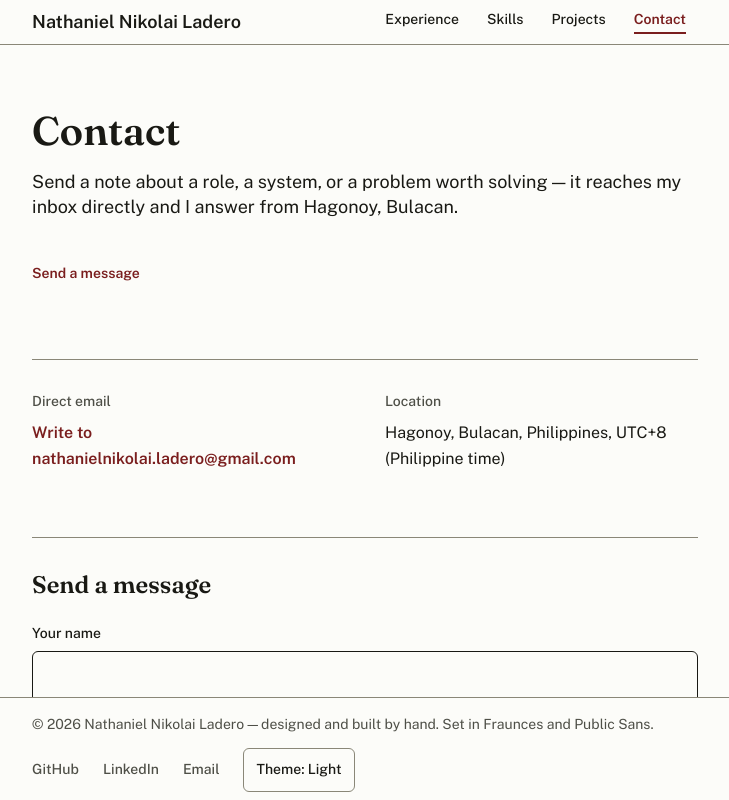
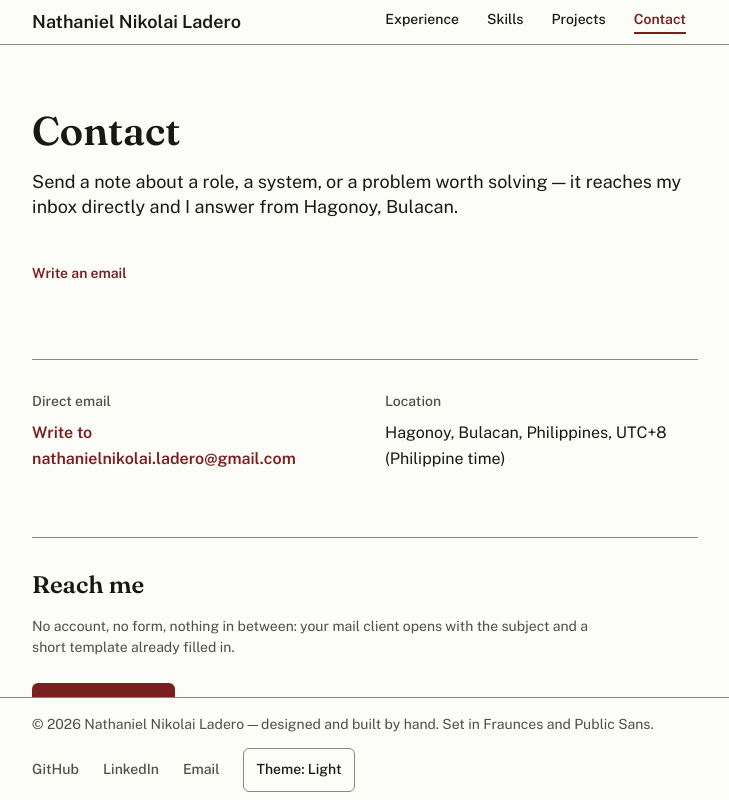
Before and after one commit to nathwn12/nathwn12.github.io, a React (Vite) app: page /contact in a window 1280 px wide. Shown: the whole page, without its empty margins (275-1004 px from the left). Built offline with nearby package versions, Linux system fonts and the light colour scheme.

Commit message:
polish: fix projects route, keyless contact

```diff
--- a/src/components/Contact.tsx
+++ b/src/components/Contact.tsx
@@ -1,11 +1,6 @@
-import { useRef, useState, type FormEvent } from "react";
+import { useEffect, useRef, useState } from "react";
 import { motion } from "framer-motion";
-import {
-  CONTACT_EMAIL,
-  validateContactFields,
-  type ContactField,
-  type ContactFieldError,
-} from "../lib/contact";
+import { CONTACT_EMAIL } from "../lib/contact";
 import { credentials } from "../content/credentials";
 import { fadeIn, fadeUp } from "../lib/motion";
 import { PageFoot } from "./PageFoot";
@@ -14,160 +9,114 @@ import { PageFoot } from "./PageFoot";
  * Contact — the conversion point, and the quietest page on the site.
  *
  * Authority: docs/premium-direction.md § Per-route application, Contact.
- * Order is fixed and this file follows it literally: title block, address block
- * (email link phrase, location in words), one stacked form with a visible label
- * above every field, then the four verified credentials inline with
- * verification links.
+ * Order: title block, address block (email link phrase, location in words),
+ * one "Reach me" band with the three keyless actions in fixed order, then
+ * the four verified credentials inline with verification links.
+ *
+ * Keyless by owner order (2026-10-20): there is no form on this page. The
+ * previous relay-backed compose form posted through a third party; the page
+ * now offers three actions that need no account, no relay, and no key —
+ * a prefilled `mailto:` draft first, a copy-address button for visitors
+ * without a mail client, and a public-issue link for non-private messages.
  *
  * Route identity (this route's alone): a two-column address plate. The email
- * link phrase and the location sit side by side at `sm` as labelled pairs, so
- * the page opens on a plate rather than a paragraph, and the one primary action
- * phrase in the title block jumps straight to the form rather than imitating
- * the address below it. Every field is genuinely EMPTY on load: labels sit above
- * each control and no placeholder imitates a filled value, so nothing reads as
- * prefilled and nothing is mistaken for an answer. Errors are linked twice over:
- * one sentence beside the offending field, and a focused summary whose links
- * return to each field.
+ * link phrase and the location sit side by side at `sm` as labelled pairs,
+ * so the page opens on a plate rather than a paragraph. The one primary
+ * action phrase in the title block opens the prefilled draft — the same
+ * draft as the band's primary control, never a second address copy.
  *
  * Rhythm: the direction's 8px base held strictly — section gaps 64px (mt-16),
  * text gaps 16px (mt-4); credentials are the one dense list (py-4).
  *
- * Motion: the title block rises once (fadeUp) and the compose block settles a
- * beat later (fadeIn) — unconditionally, since the OS reduced-motion query no
- * longer gates this site (owner order 2026-10-14).
+ * Motion: the title block rises once (fadeUp) and the reach-me block settles
+ * a beat later (fadeIn) — unconditionally, since the OS reduced-motion query
+ * no longer gates this site (owner order 2026-10-14).
  *
- * The form owns five visible states, never one-at-a-time guesses:
- *   loading     — the send control is disabled and the status line reads
- *                 "Sending your message…" (aria-busy on the form)
- *   validation  — one sentence beside each offending field, plus an error
- *                 summary that takes focus and links back to every field
- *   error       — the mail service refused: the message stays in the form, the
- *                 send control is live again, and the direct address is offered
- *   disabled    — the send control while a request is in flight
- *   recovery    — nothing is cleared on failure, so retry is one activation
- *
- * Two live regions, both mounted from the first render so a state change is
- * announced instead of re-created: one polite status role for progress and
- * success, one assertive alert role for the validation summary and the send
- * failure (only one of those can be current, so they share a region and never
- * double-announce).
- *
- * The send contract is unchanged from the previous UI: the same FormSubmit
- * action, `_subject` / `_captcha` / `_honey` fields, field names, HTML5
- * constraints, and JSON POST. Only the presentation and the pre-submit
- * messages moved.
+ * The copy control owns two visible states, announced through one
+ * always-mounted polite live region: the address on the button, and the
+ * confirmation once it is on the clipboard. A failed copy keeps the address
+ * on screen and says so in the same region, so the visitor is never left
+ * guessing.
  */
 
-type FormStatus =
-  | { kind: "idle" }
-  | { kind: "sending" }
-  | { kind: "sent"; message: string }
-  | { kind: "failed"; detail?: string };
-
-const FIELD =
-  "w-full rounded-sm border border-border-accent bg-bg px-4 py-3 text-body text-text transition-colors duration-field";
-const FIELD_LABEL = "block text-label font-medium text-text";
-const FIELD_ERROR = "mt-2 text-detail font-medium text-text";
-const FIELD_WRAP = "mb-6";
 const LINK = "font-medium text-accent-text hover:underline";
 const ACTION =
   "mt-8 inline-flex min-h-11 items-center rounded-xs text-label font-semibold text-accent-text transition-colors duration-link hover:underline";
+/* The band's primary control wears the old send control's solid treatment:
+   accent ground, primary weight, same 44px minimum target. */
+const PRIMARY_BUTTON =
+  "inline-flex min-h-11 items-center rounded-sm bg-accent px-6 py-3 text-label font-semibold text-bg transition-colors duration-submit";
+/* Secondary controls are bordered chips: quieter than the primary, still
+   full 44px targets with visible text labels. */
+const SECONDARY_BUTTON =
+  "inline-flex min-h-11 items-center rounded-sm border border-border px-6 py-3 text-label font-semibold text-text transition-colors duration-submit hover:border-border-accent";
 
-/* The error-summary links are Ink, not Claret: the accent budget above the
-   fold is the email phrase and the send control (docs/premium-direction.md
-   § Token plan, "Usage budget"), and a summary link is still a link by weight
-   and underline. */
-const SUMMARY_LINK = "font-medium text-text hover:underline";
+const MAIL_SUBJECT = "Portfolio enquiry";
+const MAIL_BODY = `Hi Nathaniel,
+
+I found your portfolio and wanted to talk about [a role / a system / a problem worth solving].
+
+— [Your name]`;
+
+const MAILTO_HREF =
+  `mailto:${CONTACT_EMAIL}` +
+  `?subject=${encodeURIComponent(MAIL_SUBJECT)}` +
+  `&body=${encodeURIComponent(MAIL_BODY)}`;
+
+const ISSUES_HREF = "https://github.com/nathwn12/nathwn12/issues/new";
+
+const COPY_RESET_MS = 3000;
 
 export function Contact() {
-  const [errors, setErrors] = useState<ContactFieldError[]>([]);
-  const [status, setStatus] = useState<FormStatus>({ kind: "idle" });
-  const alertRef = useRef<HTMLDivElement>(null);
-  const isSubmitting = status.kind === "sending";
+  const [copied, setCopied] = useState(false);
+  const [copyFailed, setCopyFailed] = useState(false);
+  const resetTimer = useRef<number | null>(null);
 
-  const errorFor = (field: ContactField) =>
-    errors.find((error) => error.field === field)?.message;
+  useEffect(() => {
+    return () => {
+      if (resetTimer.current !== null) {
+        window.clearTimeout(resetTimer.current);
+      }
+    };
+  }, []);
 
-  async function handleSubmit(event: FormEvent<HTMLFormElement>) {
-    event.preventDefault();
-    if (isSubmitting) return;
-
-    const form = event.currentTarget;
-    const data = new FormData(form);
-
-    /* Honeypot guard — unchanged: a filled `_honey` field is accepted
-       silently without POSTing, so bots get no signal either way. */
-    if (String(data.get("_honey") ?? "").length > 0) {
-      form.reset();
-      setErrors([]);
-      setStatus({
-        kind: "sent",
-        message: "A confirmation is on its way to your email address.",
-      });
+  async function handleCopy() {
+    try {
+      if (
+        typeof navigator !== "undefined" &&
+        navigator.clipboard &&
+        typeof navigator.clipboard.writeText === "function"
+      ) {
+        await navigator.clipboard.writeText(CONTACT_EMAIL);
+      } else {
+        /* Clipboard API absent (old client, locked-down permissions):
+           select a temporary field and copy the old way. */
+        const field = document.createElement("textarea");
+        field.value = CONTACT_EMAIL;
+        field.setAttribute("readonly", "");
+        field.style.position = "fixed";
+        field.style.opacity = "0";
+        document.body.appendChild(field);
+        field.select();
+        const ok = document.execCommand("copy");
+        document.body.removeChild(field);
+        if (!ok) throw new Error("copy refused");
+      }
+      setCopyFailed(false);
+      setCopied(true);
+    } catch {
+      setCopyFailed(true);
+      setCopied(false);
       return;
     }
-
-    const fieldErrors = validateContactFields({
-      name: data.get("name"),
-      email: data.get("email"),
-      subject: data.get("subject"),
-      message: data.get("message"),
-    });
-
-    if (fieldErrors.length > 0) {
-      setErrors(fieldErrors);
-      setStatus({ kind: "idle" });
-      /* Focus the summary, not the first field: it lists every problem in form
-         order and links each one, which is the read-back a screen reader needs
-         (focus jumps to the field from the link, not from here). */
-      requestAnimationFrame(() => alertRef.current?.focus());
-      return;
+    if (resetTimer.current !== null) {
+      window.clearTimeout(resetTimer.current);
     }
-
-    setErrors([]);
-    setStatus({ kind: "sending" });
-
-    try {
-      const payload = Object.fromEntries(data.entries());
-      const res = await fetch(form.action, {
-        method: "POST",
-        headers: {
-          "Content-Type": "application/json",
-          Accept: "application/json",
-        },
-        body: JSON.stringify(payload),
-      });
-
-      let payloadJson: { message?: string } | null = null;
-      try {
-        const body: unknown = await res.json();
-        if (typeof body === "object" && body !== null) {
-          payloadJson = body as { message?: string };
-        }
-      } catch {
-        /* Non-JSON body (proxy or gateway error page) — report a generic
-           failure instead of leaking raw response bytes to the visitor. */
-      }
-
-      if (!res.ok) {
-        throw new Error(payloadJson?.message || "Something went wrong.");
-      }
-
-      form.reset();
-      setStatus({
-        kind: "sent",
-        message: "A confirmation is on its way to your email address.",
-      });
-    } catch (error: unknown) {
-      setStatus({
-        kind: "failed",
-        detail: error instanceof Error ? error.message : undefined,
-      });
-      requestAnimationFrame(() => alertRef.current?.focus());
-    }
+    resetTimer.current = window.setTimeout(() => {
+      setCopied(false);
+      resetTimer.current = null;
+    }, COPY_RESET_MS);
   }
-
-  const alertVisible = errors.length > 0 || status.kind === "failed";
 
   return (
     <section id="contact" className="px-6 py-16 lg:px-10">
@@ -179,10 +128,10 @@ export function Contact() {
             reaches my inbox directly and I answer from Hagonoy, Bulacan.
           </p>
           {/* The page's one primary action phrase, at the end of the title
-              block (docs/premium-direction.md § Layout). It is a jump to the
-              form below, not a second copy of the address. */}
-          <a href="#contactForm" className={ACTION}>
-            Send a message
+              block (docs/premium-direction.md § Layout): it opens the
+              prefilled draft, not a second copy of the address. */}
+          <a href={MAILTO_HREF} className={ACTION}>
+            Write an email
           </a>
         </motion.div>
 
@@ -195,7 +144,7 @@ export function Contact() {
             </dt>
             <dd className="mt-2">
               <a
-                href={`mailto:${CONTACT_EMAIL}`}
+                href={MAILTO_HREF}
                 className="break-words text-body font-semibold text-accent-text transition-colors duration-link hover:underline"
               >
                 Write to {CONTACT_EMAIL}
@@ -210,217 +159,65 @@ export function Contact() {
           </div>
         </dl>
 
-        {/* Compose form */}
+        {/* Reach me: the three keyless actions, most direct first. */}
         <motion.div
           variants={fadeIn}
           initial="hidden"
           animate="visible"
           className="mt-16 border-t border-border pt-8"
         >
-          <h2 className="text-headline font-semibold text-text">
-            Send a message
-          </h2>
+          <h2 className="text-headline font-semibold text-text">Reach me</h2>
+          <p className="mt-4 max-w-[65ch] text-detail text-text-muted">
+            No account, no form, nothing in between: your mail client opens
+            with the subject and a short template already filled in.
+          </p>
+
+          <div className="mt-6 flex flex-col items-start gap-4">
+            <a href={MAILTO_HREF} className={PRIMARY_BUTTON}>
+              Write an email
+            </a>
+            <button
+              type="button"
+              onClick={handleCopy}
+              className={SECONDARY_BUTTON}
+            >
+              {copied ? "Copied to the clipboard" : "Copy the email address"}
+            </button>
+            <a
+              href={ISSUES_HREF}
+              target="_blank"
+              rel="noopener noreferrer"
+              className={`${LINK} flex min-h-11 items-center text-label`}
+            >
+              Open a GitHub issue for a non-private message
+            </a>
+          </div>
 
           <div
-            ref={alertRef}
-            tabIndex={-1}
-            role="alert"
+            role="status"
             className={
-              alertVisible
-                ? "mt-6 rounded-sm border border-border-accent bg-surface p-4"
+              copied || copyFailed
+                ? "mt-6 max-w-[65ch] rounded-sm border border-border bg-surface p-4 text-body text-text"
                 : "sr-only"
             }
           >
-            {errors.length > 0 && (
-              <>
-                <p className="text-label font-semibold text-text">
-                  There is a problem with{" "}
-                  {errors.length === 1 ? "one field" : `${errors.length} fields`}
-                </p>
-                <ul className="mt-2 list-disc pl-4">
-                  {errors.map((error) => (
-                    <li key={error.field} className="text-detail text-text">
-                      <a
-                        href={`#form-${error.field}`}
-                        className={SUMMARY_LINK}
-                        onClick={(event) => {
-                          event.preventDefault();
-                          document.getElementById(`form-${error.field}`)?.focus();
-                        }}
-                      >
-                        {error.message}
-                      </a>
-                    </li>
-                  ))}
-                </ul>
-              </>
+            {copied && (
+              <p>
+                <span className="font-semibold">Copied.</span> {CONTACT_EMAIL}{" "}
+                is on your clipboard.
+              </p>
             )}
-
-            {status.kind === "failed" && (
-              <>
-                <p className="text-body font-semibold text-text">
-                  Your message was not sent.
-                </p>
-                <p className="mt-2 max-w-[65ch] text-detail text-text-muted">
-                  It is still in the form below. Check your connection and send
-                  it again, or reach me directly at{" "}
-                  <a
-                    href={`mailto:${CONTACT_EMAIL}`}
-                    className={`${LINK} break-words`}
-                  >
-                    {CONTACT_EMAIL}
-                  </a>
-                  .
-                </p>
-                {status.detail && (
-                  <p className="mt-2 max-w-[65ch] text-detail text-text-muted">
-                    The mail service reported: {status.detail}
-                  </p>
-                )}
-              </>
+            {copyFailed && (
+              <p>
+                Copying did not work here — the address is shown above, ready
+                to select.
+              </p>
             )}
           </div>
 
-          <form
-            id="contactForm"
-            action={`https://formsubmit.co/ajax/${CONTACT_EMAIL}`}
-            method="POST"
-            noValidate
-            aria-busy={isSubmitting}
-            onSubmit={handleSubmit}
-            className="mt-6"
-          >
-            <input type="hidden" name="_subject" value="New resume site contact submission" />
-            <input type="hidden" name="_captcha" value="true" />
-            <input
-              type="text"
-              name="_honey"
-              tabIndex={-1}
-              autoComplete="off"
-              style={{ display: "none" }}
-            />
-
-            <div className={FIELD_WRAP}>
-              <label htmlFor="form-name" className={FIELD_LABEL}>
-                Your name
-              </label>
-              <input
-                id="form-name"
-                name="name"
-                type="text"
-                required
-                maxLength={100}
-                autoComplete="name"
-                aria-invalid={errorFor("name") ? true : undefined}
-                aria-describedby={errorFor("name") ? "form-name-error" : undefined}
-                className={`mt-2 ${FIELD}`}
-              />
-              {errorFor("name") && (
-                <p id="form-name-error" className={FIELD_ERROR}>
-                  {errorFor("name")}
-                </p>
-              )}
-            </div>
-
-            <div className={FIELD_WRAP}>
-              <label htmlFor="form-email" className={FIELD_LABEL}>
-                Your email address
-              </label>
-              <input
-                id="form-email"
-                name="email"
-                type="email"
-                required
-                maxLength={254}
-                autoComplete="email"
-                aria-invalid={errorFor("email") ? true : undefined}
-                aria-describedby={
-                  errorFor("email") ? "form-email-error" : undefined
-                }
-                className={`mt-2 ${FIELD}`}
-              />
-              {errorFor("email") && (
-                <p id="form-email-error" className={FIELD_ERROR}>
-                  {errorFor("email")}
-                </p>
-              )}
-            </div>
-
-            <div className={FIELD_WRAP}>
-              <label htmlFor="form-subject" className={FIELD_LABEL}>
-                Subject
-              </label>
-              <input
-                id="form-subject"
-                name="subject"
-                type="text"
-                required
-                maxLength={300}
-                aria-invalid={errorFor("subject") ? true : undefined}
-                aria-describedby={
-                  errorFor("subject") ? "form-subject-error" : undefined
-                }
-                className={`mt-2 ${FIELD}`}
-              />
-              {errorFor("subject") && (
-                <p id="form-subject-error" className={FIELD_ERROR}>
-                  {errorFor("subject")}
-                </p>
-              )}
-            </div>
-
-            <div className={FIELD_WRAP}>
-              <label htmlFor="form-message" className={FIELD_LABEL}>
-                Message
-              </label>
-              <textarea
-                id="form-message"
-                name="message"
-                required
-                rows={6}
-                maxLength={5000}
-                aria-invalid={errorFor("message") ? true : undefined}
-                aria-describedby={
-                  errorFor("message") ? "form-message-error" : undefined
-                }
-                className={`mt-2 resize-y ${FIELD}`}
-              />
-              {errorFor("message") && (
-                <p id="form-message-error" className={FIELD_ERROR}>
-                  {errorFor("message")}
-                </p>
-              )}
-            </div>
-
-            <button
-              type="submit"
-              disabled={isSubmitting}
-              className="flex min-h-11 items-center rounded-sm bg-accent px-6 py-3 text-label font-semibold text-bg transition-colors duration-submit disabled:cursor-not-allowed disabled:opacity-60"
-            >
-              {isSubmitting ? "Sending your message…" : "Send the message"}
-            </button>
-
-            <div
-              role="status"
-              className={
-                status.kind === "sent"
-                  ? "mt-6 max-w-[65ch] rounded-sm border border-border bg-surface p-4 text-body text-text"
-                  : "sr-only"
-              }
-            >
-              {status.kind === "sending" && (
-                <p className="text-body text-text-muted">
-                  Sending your message…
-                </p>
-              )}
-              {status.kind === "sent" && (
-                <>
-                  <span className="font-semibold">Message sent.</span>{" "}
-                  {status.message}
-                </>
-              )}
-            </div>
-          </form>
+          <p className="mt-6 max-w-[65ch] text-detail text-text-muted">
+            I read every note and usually answer within a day or two.
+          </p>
         </motion.div>
 
         {/* Verified credentials — four real, externally verifiable entries,
```
Also changed, not shown: 1 other file (tests, documents, lock files or other folders).
